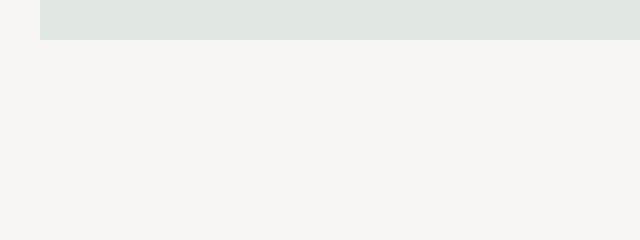
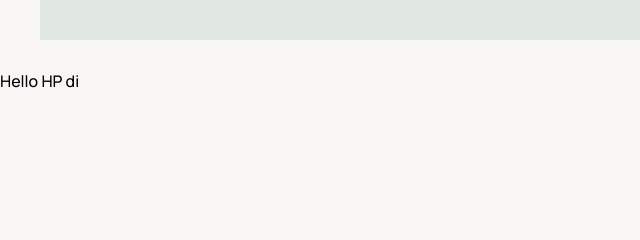
Before and after one commit to iLakshya/FrontEnd, a plain HTML site: page Garden.html in a window 1280 px wide. Shown: the part 3498-3738 px from the top of the page, 0-640 px from the left. Drawn offline with nearby package versions, Linux system fonts and the light colour scheme.

Commit message:
practice

```diff
--- a/Garden.html
+++ b/Garden.html
@@ -174,5 +174,6 @@
             </div>
         </div>
     </section>
+    <p>Hello HP di</p>
      <script src = "gardenscript.js"></script>
 </body>
```
